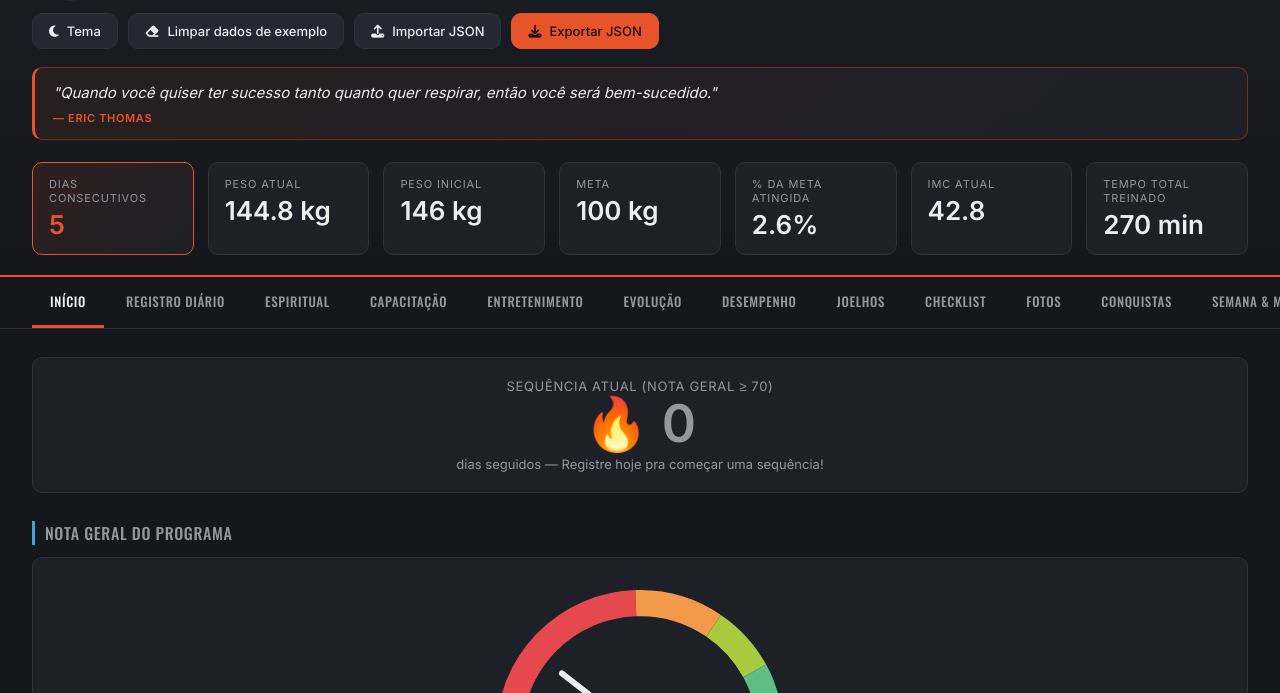
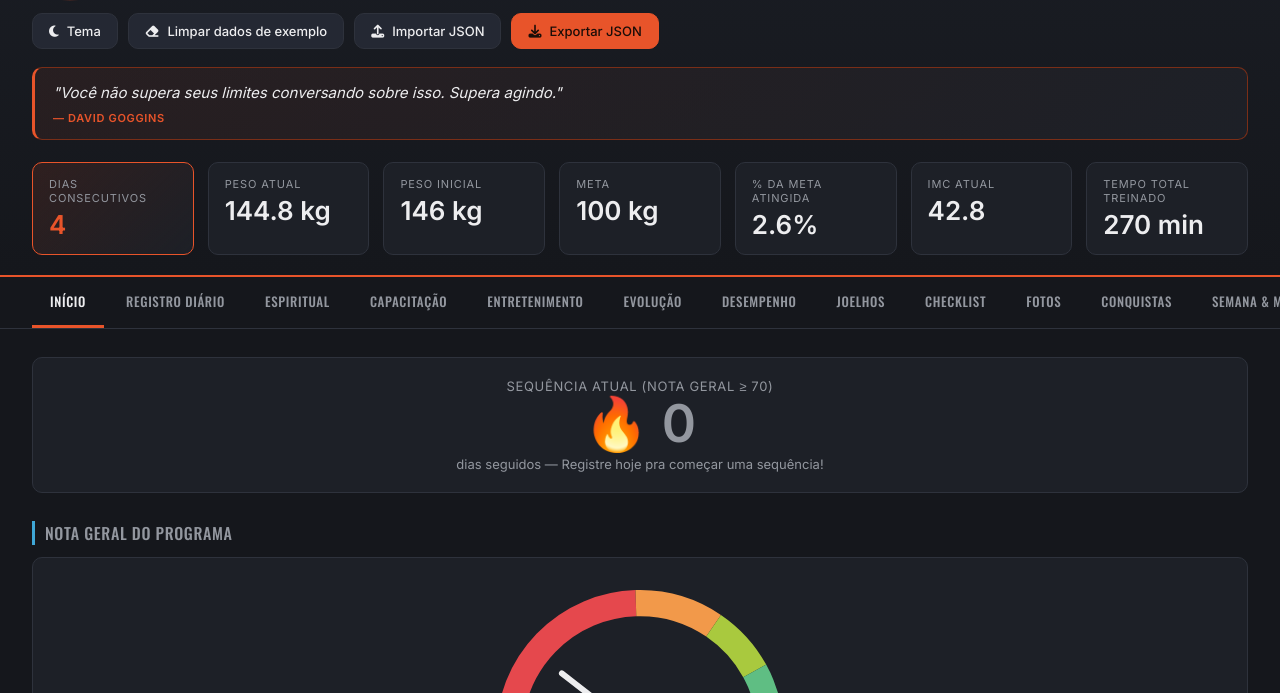
Before and after one commit to kricobala/meu-dashboard, a plain HTML site: page index.html in a window 1280 px wide. Shown: the part 107-800 px from the top of the page. Drawn offline with nearby package versions, Linux system fonts and the light colour scheme.

Commit message:
Add files via upload

```diff
--- a/index.html
+++ b/index.html
@@ -768,26 +768,26 @@ select{
 let state = {
   profile:{ pesoInicial:146, meta:100, alturaM:1.84 },
   measurements:[
-    {date:'2026-11-20', peso:146, cintura:130, quadril:128, peitoral:118, braco:38, antebraco:31, coxa:68, panturrilha:42, fcRepouso:82, sono:6, energia:5, dorJoelho:9, tempoBike:10, volumeTreino:20, cargaMedia:4},
-    {date:'2026-11-26', peso:144.8, cintura:129, quadril:127.5, peitoral:118, braco:38, antebraco:31, coxa:68, panturrilha:42, fcRepouso:80, sono:6, energia:6, dorJoelho:9, tempoBike:15, volumeTreino:24, cargaMedia:4}
+    {date:'2026-11-22', peso:146, cintura:130, quadril:128, peitoral:118, braco:38, antebraco:31, coxa:68, panturrilha:42, fcRepouso:82, sono:6, energia:5, dorJoelho:9, tempoBike:10, volumeTreino:20, cargaMedia:4},
+    {date:'2026-11-28', peso:144.8, cintura:129, quadril:127.5, peitoral:118, braco:38, antebraco:31, coxa:68, panturrilha:42, fcRepouso:80, sono:6, energia:6, dorJoelho:9, tempoBike:15, volumeTreino:24, cargaMedia:4}
   ],
   workouts:[
-    {date:'2026-11-20', done:true, type:'Força A (Casa)', cardioMin:10},
-    {date:'2026-11-21', done:false, type:'Funcional (Casa)', cardioMin:0},
-    {date:'2026-11-22', done:true, type:'Caminhada 1h (Viagem)', cardioMin:60},
-    {date:'2026-11-23', done:true, type:'Caminhada 1h (Viagem)', cardioMin:60},
-    {date:'2026-11-24', done:true, type:'Caminhada 1h (Viagem)', cardioMin:60},
-    {date:'2026-11-25', done:true, type:'Caminhada 1h (Viagem)', cardioMin:60},
-    {date:'2026-11-26', done:true, type:'Caminhada 1h (Viagem)', cardioMin:60}
+    {date:'2026-11-22', done:true, type:'Recuperação Ativa', cardioMin:20},
+    {date:'2026-11-23', done:true, type:'Força A (Casa)', cardioMin:10},
+    {date:'2026-11-24', done:false, type:'Estabilização (Casa)', cardioMin:0},
+    {date:'2026-11-25', done:true, type:'Força B (Casa)', cardioMin:10},
+    {date:'2026-11-26', done:true, type:'Estabilização (Casa)', cardioMin:10},
+    {date:'2026-11-27', done:true, type:'Força A (Casa)', cardioMin:10},
+    {date:'2026-11-28', done:true, type:'Funcional (Casa)', cardioMin:10}
   ],
   joints:[
-    {date:'2026-11-20', joelho:'Ambos', dor:9, rigidez:9, inchaco:'Não', limitacao:'Nenhuma', obs:'Início do programa'},
-    {date:'2026-11-23', joelho:'Direito', dor:8, rigidez:8, inchaco:'Não', limitacao:'Leve ao flexionar', obs:'Após caminhada longa, ritmo reduzido'},
-    {date:'2026-11-26', joelho:'Ambos', dor:10, rigidez:10, inchaco:'Não', limitacao:'Nenhuma', obs:'Fim da primeira semana'}
+    {date:'2026-11-22', joelho:'Ambos', dor:9, rigidez:9, inchaco:'Não', limitacao:'Nenhuma', obs:'Início do programa'},
+    {date:'2026-11-25', joelho:'Direito', dor:8, rigidez:8, inchaco:'Não', limitacao:'Leve ao flexionar', obs:'Após step-up, reduzido para F1'},
+    {date:'2026-11-28', joelho:'Ambos', dor:10, rigidez:10, inchaco:'Não', limitacao:'Nenhuma', obs:'Fim da primeira semana'}
   ],
   checklist:[
-    {date:'2026-11-20', treino:true, cardio:true, mobilidade:true, alongamento:true, peso:true, sono:true, hidratacao:true, fotos:false, dor:true},
-    {date:'2026-11-21', treino:true, cardio:true, mobilidade:true, alongamento:false, peso:false, sono:true, hidratacao:true, fotos:false, dor:true}
+    {date:'2026-11-22', treino:true, cardio:true, mobilidade:true, alongamento:true, peso:true, sono:true, hidratacao:true, fotos:false, dor:true},
+    {date:'2026-11-23', treino:true, cardio:true, mobilidade:true, alongamento:false, peso:false, sono:true, hidratacao:true, fotos:false, dor:true}
   ],
   photos:[],
   kanban: [],
@@ -846,7 +846,7 @@ const QUOTES = [
   {text:"Stay hard. O difícil de hoje é o motivo do orgulho de amanhã.", author:"Inspirado em David Goggins"}
 ];
 
-const QUOTE_START_DATE = new Date(2026, 10, 20); // Dia 1 do programa, avança 1 frase por dia
+const QUOTE_START_DATE = new Date(2026, 10, 22); // Dia 1 do programa, avança 1 frase por dia
 
 function daysSinceStart(d){
   const a = new Date(d.getFullYear(), d.getMonth(), d.getDate());
@@ -898,7 +898,7 @@ function nextWorkout(){
    mas não retroalimentam a Nota Geral (o sistema não back-preenche dados
    que não existem).
    ========================================================================== */
-const PAPIS_START_DATE = '2026-11-20';
+const PAPIS_START_DATE = '2026-11-22';
 
 // Pesos da Nota Geral — ajustáveis aqui, sem precisar tocar no resto do código.
 const PESOS_NOTA_GERAL = { espiritual:0.35, fisica:0.30, capacitacao:0.20, entretenimento:0.15 };
@@ -3065,7 +3065,7 @@ function regenerarSemana(numero){
   state.kanban = state.kanban.concat(novos).sort((a,b)=> new Date(a.dataPrevista)-new Date(b.dataPrevista));
 }
 
-const LOCALSTORAGE_KEY = 'ydkm_son_state_v46';
+const LOCALSTORAGE_KEY = 'ydkm_son_state_v48';
 let autosaveTimeout = null;
 
 function persistirEstado(){
--- a/service-worker.js
+++ b/service-worker.js
@@ -1,4 +1,4 @@
-const CACHE_NAME = 'ydkm-son-cache-v55';
+const CACHE_NAME = 'ydkm-son-cache-v57';
 const ASSETS_TO_CACHE = [
   './index.html',
   './manifest.json',
```
